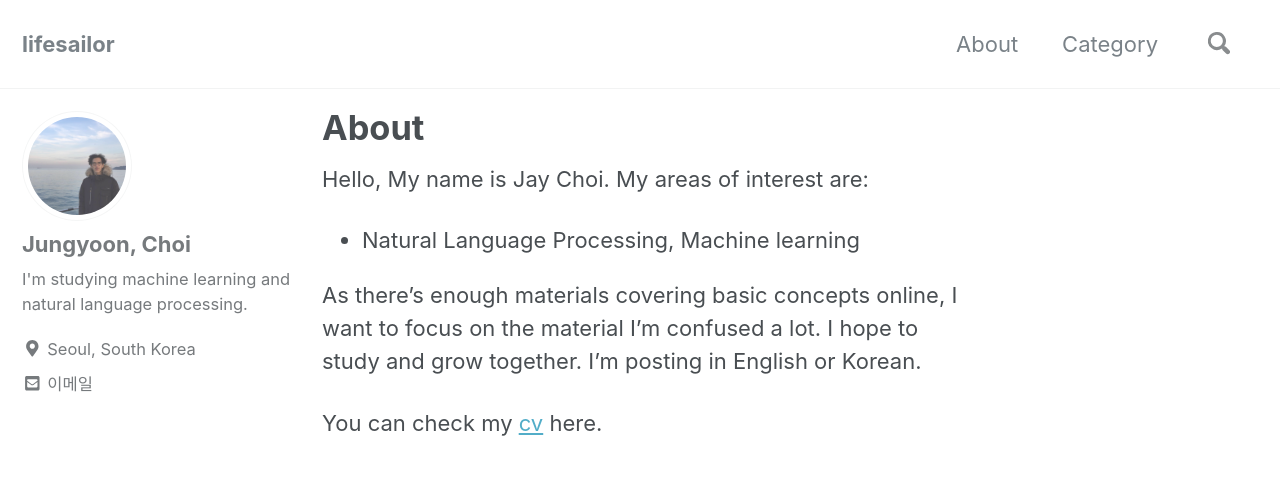
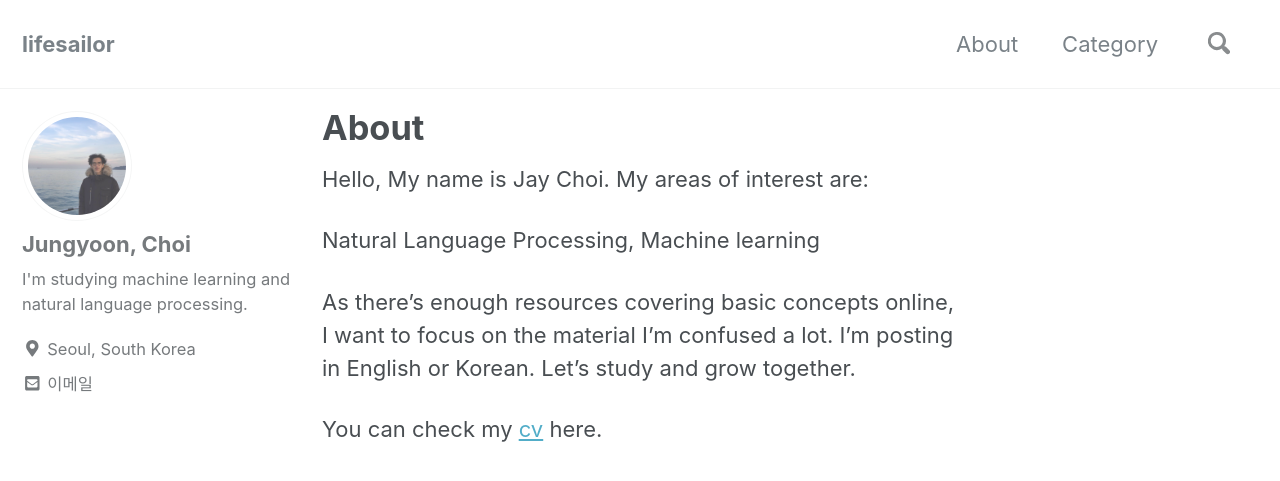
Before and after one commit to lifesailor/lifesailor.github.io, a Jekyll site: the page built from _pages/about.md, in a window 1280 px wide and 900 px high. Shown: the top 481 px of the window. Built offline with Jekyll 4.4.1, drawn with Linux system fonts in a browser that asks for light colours; nearby versions of some CDN libraries.

Commit message:
edit about.md

```diff
--- a/_pages/about.md
+++ b/_pages/about.md
@@ -6,8 +6,9 @@ author_profile: true
 ---
 Hello, My name is Jay Choi. My areas of interest are:
 
-- Natural Language Processing, Machine learning
+  Natural Language Processing, Machine learning
 
-As there's enough materials covering basic concepts online, I want to focus on the material I'm confused a lot. I hope to study and grow together. I'm posting in English or Korean.
+
+As there's enough resources covering basic concepts online, I want to focus on the material I'm confused a lot. I'm posting in English or Korean. Let's study and grow together.
 
 You can check my [cv](https://www.linkedin.com/in/%EC%A0%95%EC%9C%A4-%EC%B5%9C-3b394a116/) here.
```
